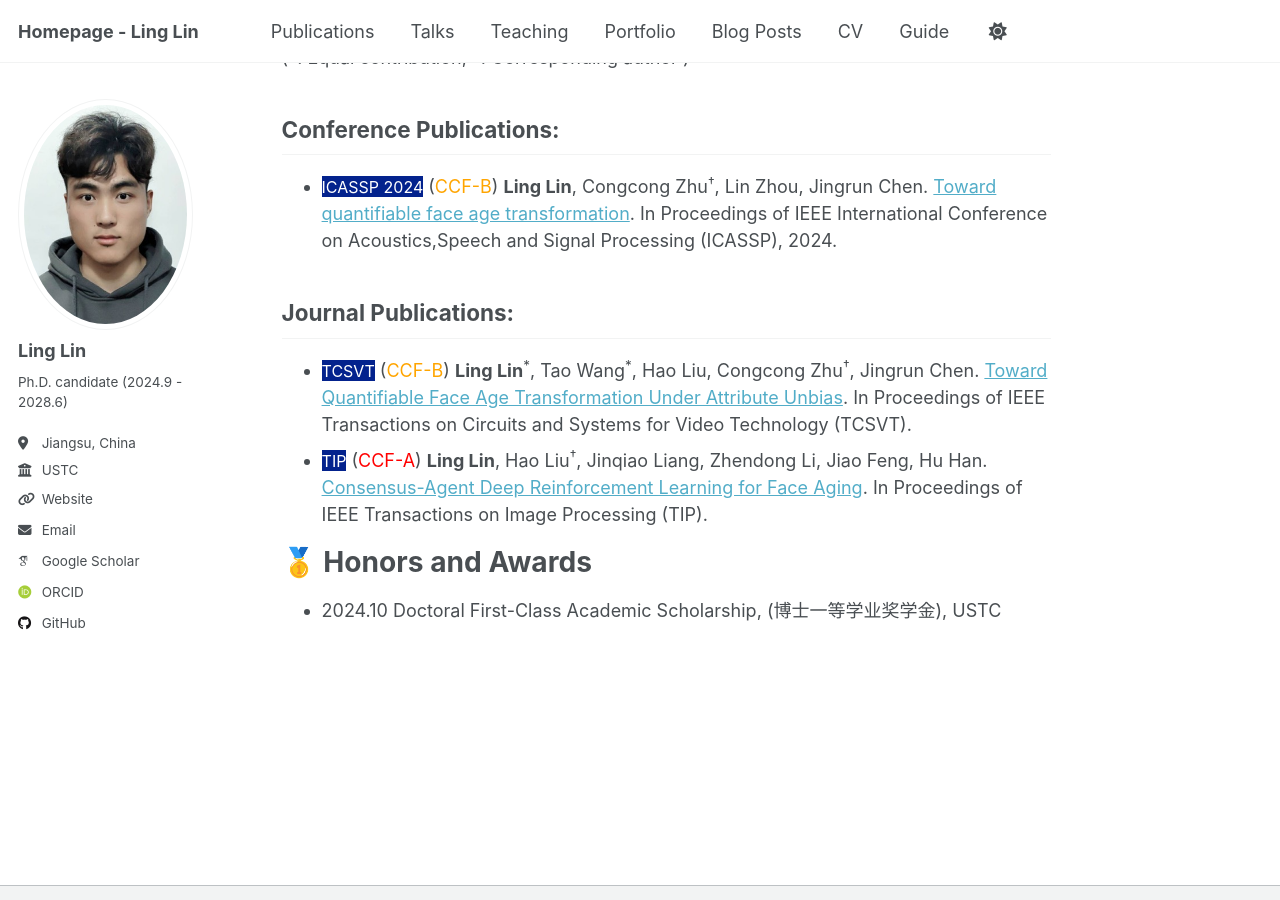
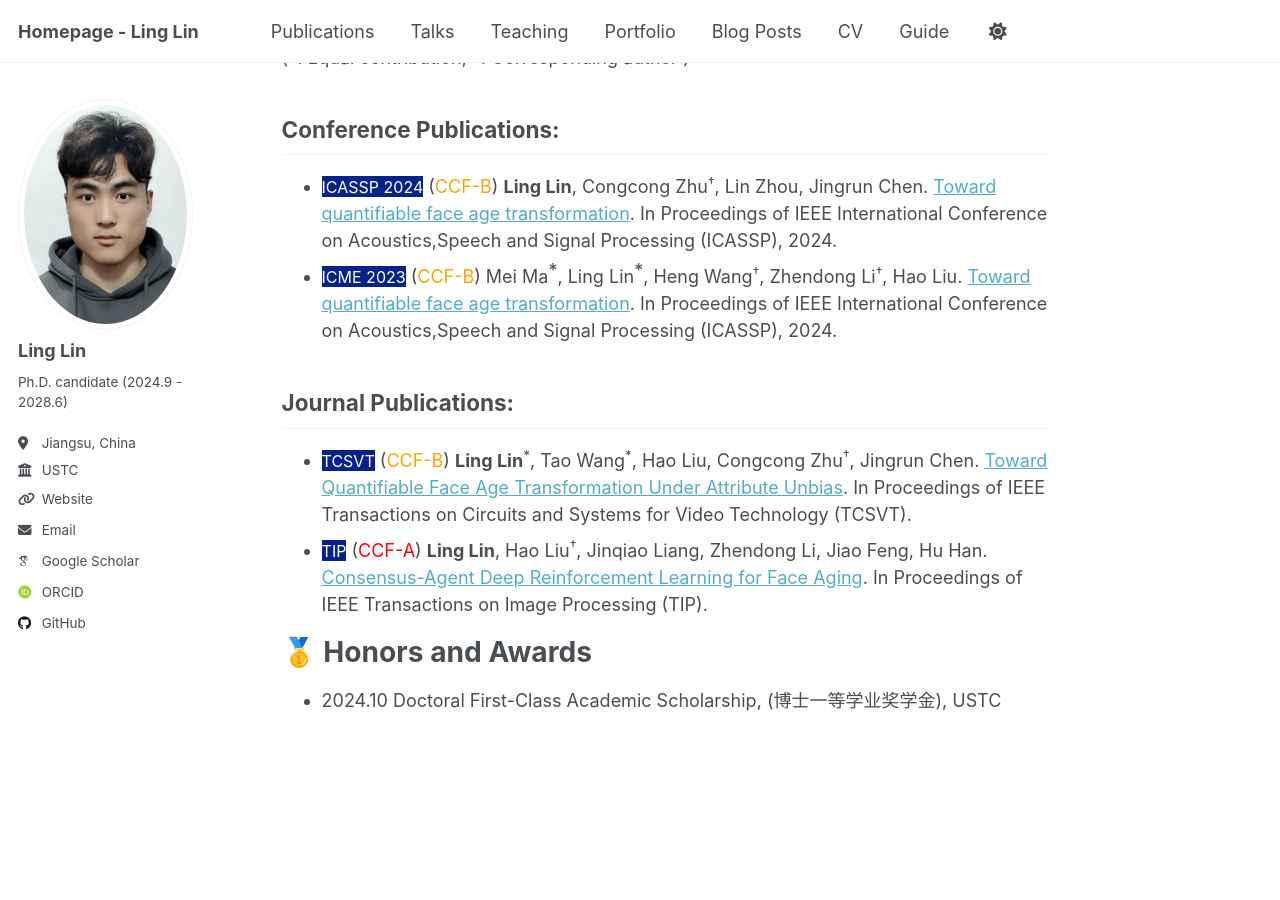
Before and after one commit to LingLin-ll/LingLin-ll.github.io, a Jekyll site: the page built from _pages/about.md, in a window 1280 px wide and 900 px high, scrolled down 508 px. Built offline with Jekyll 4.4.1, drawn with Linux system fonts in a browser that asks for light colours; some web fonts are replaced.

Commit message:
Update about.md

```diff
--- a/_pages/about.md
+++ b/_pages/about.md
@@ -23,6 +23,7 @@ I am Ling Lin, a Ph.D. candidate at the University of Science and Technology of
 
 ## Conference Publications:
 * <span style="background-color: #03228D"><font color=white size=3>ICASSP 2024</font></span> (<font color=orange>CCF-B</font>) **Ling Lin**, Congcong Zhu<sup>†</sup>, Lin Zhou, Jingrun Chen. [Toward quantifiable face age transformation](https://ieeexplore.ieee.org/abstract/document/10448304). In Proceedings of IEEE International Conference on Acoustics,Speech and Signal Processing (ICASSP), 2024.
+* <span style="background-color: #03228D"><font color=white size=3>ICME 2023</font></span> (<font color=orange>CCF-B</font>) Mei Ma<sup><font size=4>*</font></sup>, Ling Lin<sup><font size=4>*</font></sup>, Heng Wang<sup>†</sup>, Zhendong Li<sup>†</sup>, Hao Liu. [Toward quantifiable face age transformation](https://ieeexplore.ieee.org/abstract/document/10448304). In Proceedings of IEEE International Conference on Acoustics,Speech and Signal Processing (ICASSP), 2024.
 
 ## Journal Publications:
 * <span style="background-color: #03228D"><font color=white size=3>TCSVT</font></span> (<font color=orange>CCF-B</font>) **Ling Lin**<sup>*</sup>, Tao Wang<sup>*</sup>, Hao Liu, Congcong Zhu<sup>†</sup>, Jingrun Chen. [Toward Quantifiable Face Age Transformation Under Attribute Unbias](https://ieeexplore.ieee.org/abstract/document/10583942). In Proceedings of IEEE Transactions on Circuits and Systems for Video Technology (TCSVT).
```
